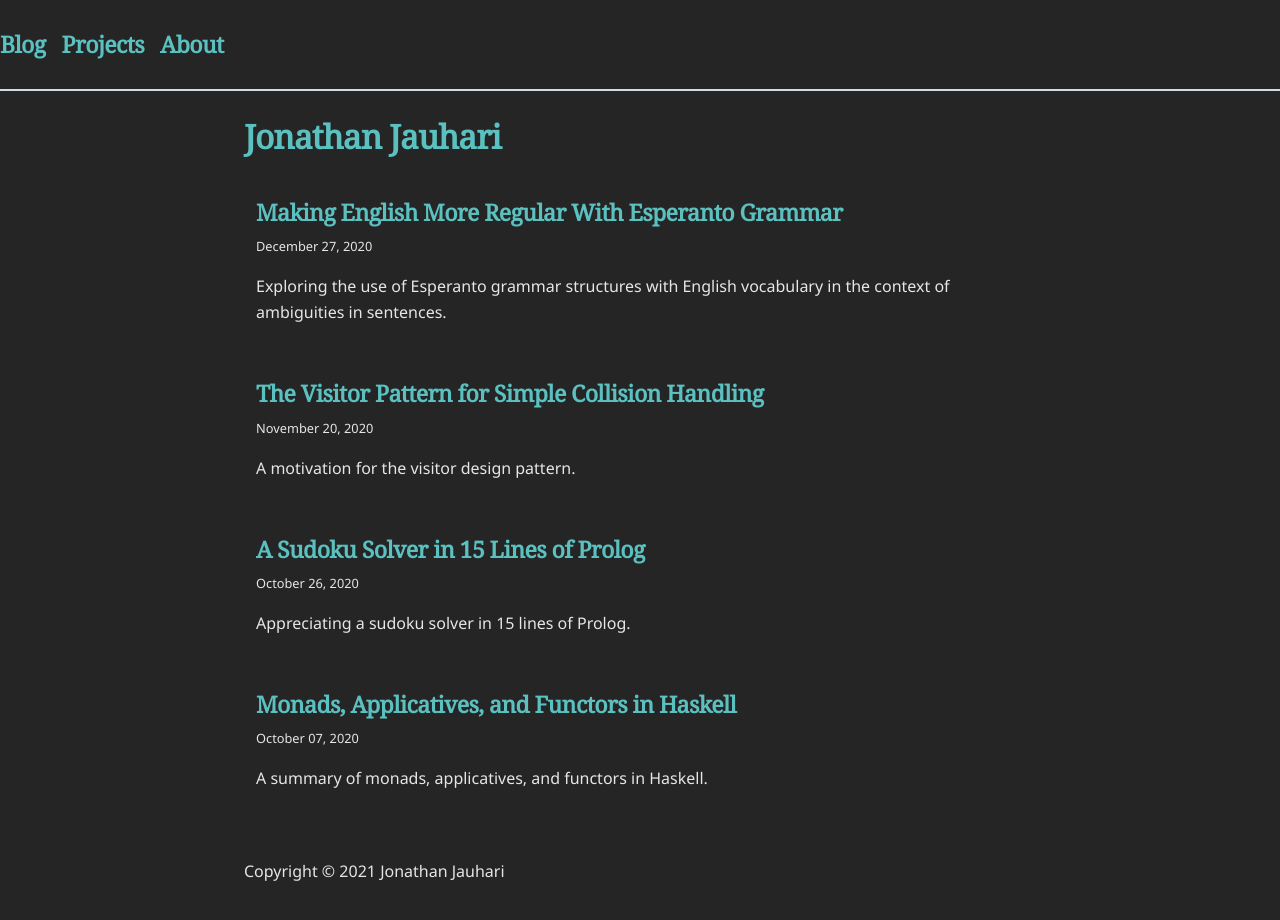
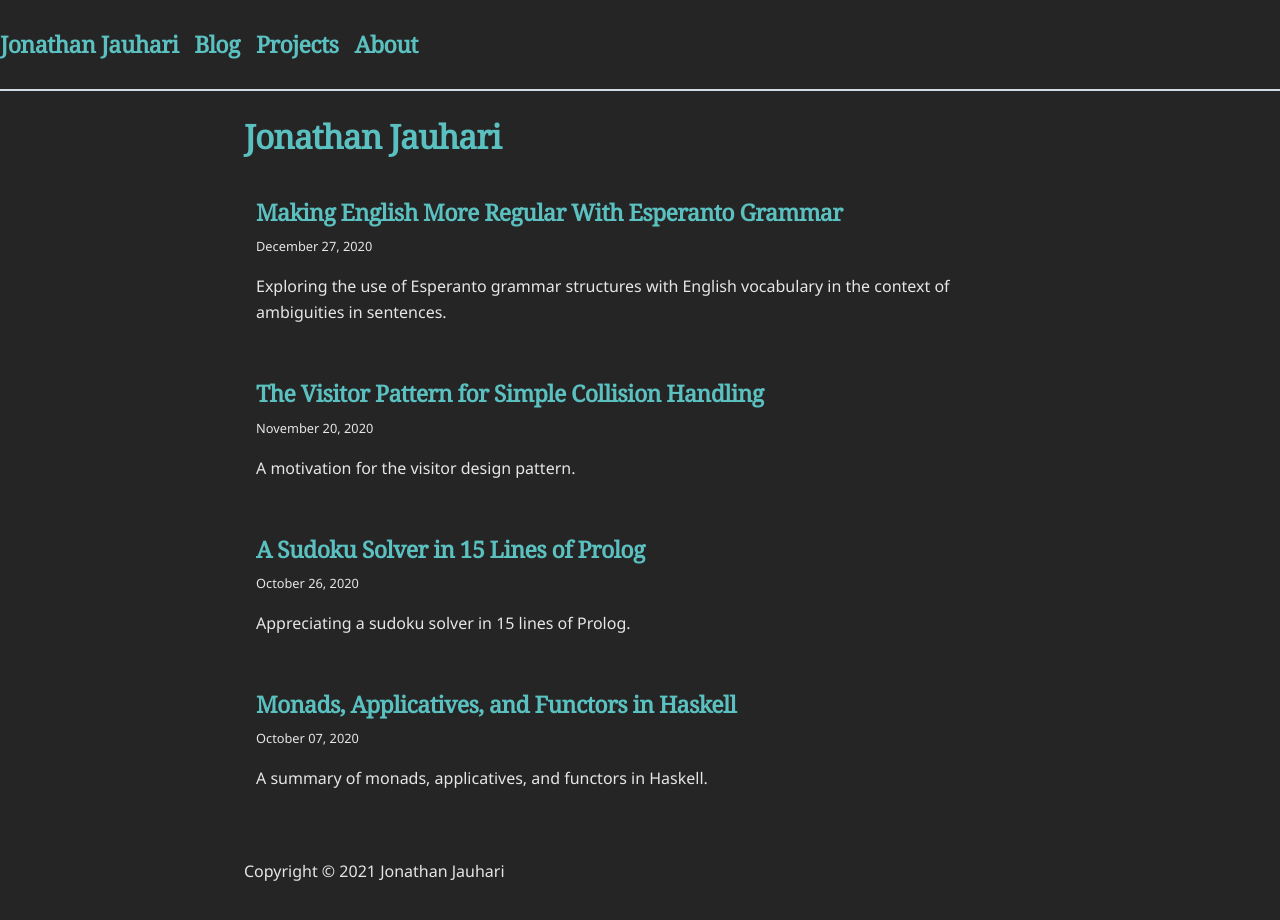
Before and after one commit to rinliauw/rinliauw.github.io, a Gatsby site: page /blog in a window 1280 px wide. Built offline with nearby package versions, Linux system fonts and the light colour scheme; Gatsby itself is replaced by a stand-in of ours.

Commit message:
converted Navbar to CSS-in-JS

```diff
--- a/package.json
+++ b/package.json
@@ -59,6 +59,7 @@
     "serve": "gatsby serve",
     "clean": "gatsby clean",
     "test": "echo \"Write tests! -> https://gatsby.dev/unit-testing\" && exit 1",
-    "deploy": "gatsby build --prefix-paths && gh-pages -d public"
+    "deploy": "gatsby build --prefix-paths && gh-pages -d public",
+    "type-check": "tsc --noEmit"
   }
 }
--- /dev/null
+++ b/src/common/theme.ts
@@ -0,0 +1,14 @@
+const theme = {
+  colors: {
+    background: "#252525",
+    primary: "#5bc0c0",
+    primaryBright: "#6bdbdb",
+    text: "#e6e6e6",
+    textBright: "#ffffff",
+    textLight: "#a8a8a8",
+    heading: "#f1f1f1",
+    accent: "#d1dce5",
+  },
+};
+
+export default theme;
--- a/src/components/navbar.tsx
+++ b/src/components/navbar/index.tsx
@@ -1,24 +1,22 @@
 import React from "react";
 import { Link } from "gatsby";
-
-import "../styles/navbar.scss";
+import { NavbarContainer } from "./styled";
 
 const Navbar = () => {
   return (
     <>
-      <div className="navbar">
-        <div className="navbar-item">
-          <h2>
-            <Link to="/blog">Blog</Link>
-          </h2>
-        </div>
+      <NavbarContainer>
+        <h2>Jonathan Jauhari</h2>
+        <h2>
+          <Link to="/blog">Blog</Link>
+        </h2>
         <h2>
           <Link to="/projects">Projects</Link>
         </h2>
         <h2>
           <Link to="/about">About</Link>
         </h2>
-      </div>
+      </NavbarContainer>
       <hr></hr>
     </>
   );
--- /dev/null
+++ b/src/components/navbar/styled.ts
@@ -0,0 +1,48 @@
+import styled from "styled-components";
+import { spacing, fontSize } from "../../common";
+
+
+export const NavbarContainer = styled.div`
+    display: flex;
+    h2 {
+      padding-right: ${spacing[4]};
+      word-wrap: normal;
+      font-size: ${fontSize[3]};
+      color: ${({theme}) => theme.colors.primary};
+    }
+
+    a:hover {
+      color: ${({theme}) => theme.colors.primaryBright};
+    }
+  }
+`;
+
+/*
+
+.navbar {
+    // overflow: hidden;
+    // background-color: aqua;
+    // top: 0;
+    // width: 100%;
+    // position: fixed;
+    display: flex;
+    h2 {
+      padding-right: var(--spacing-4);
+      word-wrap: normal;
+      font-size: var(--fontSize-3);
+      color: var(--color-primary);
+    }
+
+    a:hover {
+      color: var(--color-primary-bright);
+    }
+  }
+
+  // .navbar-item {
+  //   padding-right: var(--spacing-4);
+  // }
+
+  // .navbar-item:hover {
+  //   background-color: rgb(46, 46, 46);
+  // }
+*/
--- a/src/pages/blog.tsx
+++ b/src/pages/blog.tsx
@@ -5,6 +5,8 @@ import Layout from "../components/layout";
 import SEO from "../components/seo";
 
 import "../styles/blog.scss";
+import { ThemeProvider } from "styled-components";
+import theme from "../common/theme";
 
 const pageQuery = graphql`
   query {
@@ -63,6 +65,7 @@ const Blog = ({ data, location }: Props) => {
   const posts = data.allMarkdownRemark.nodes;
 
   return (
+    <ThemeProvider theme={theme}>
       <Layout location={location} title={siteTitle}>
         <SEO title="Blog" />
         <ol style={{ listStyle: `none` }}>
@@ -102,6 +105,7 @@ const Blog = ({ data, location }: Props) => {
           })}
         </ol>
       </Layout>
+    </ThemeProvider>
   );
 };
 
--- a/src/pages/index.tsx
+++ b/src/pages/index.tsx
@@ -1,4 +1,4 @@
 import React from "react";
 
-// Empty component for now. Currently / redirects to /posts. See gatsby-node.js
+// Empty component for now. Currently / redirects to /blog. See gatsby-node.js
 export default () => <></>;
```
Also changed, not shown: src/styled.d.ts (added, +10 -0 lines), src/common/index.ts (line endings or trailing spaces). Lines whose indentation alone changed are shown as unchanged.
